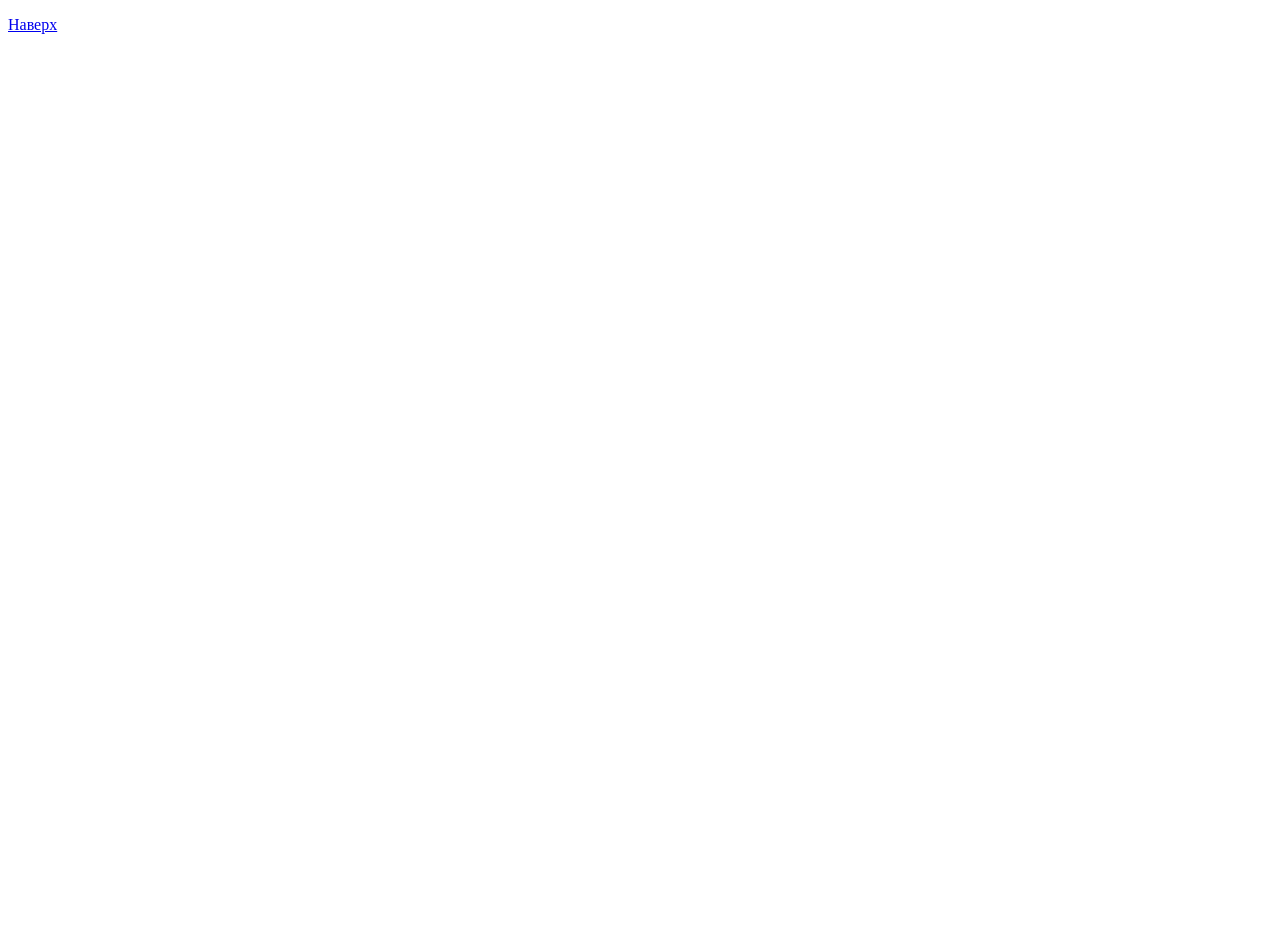
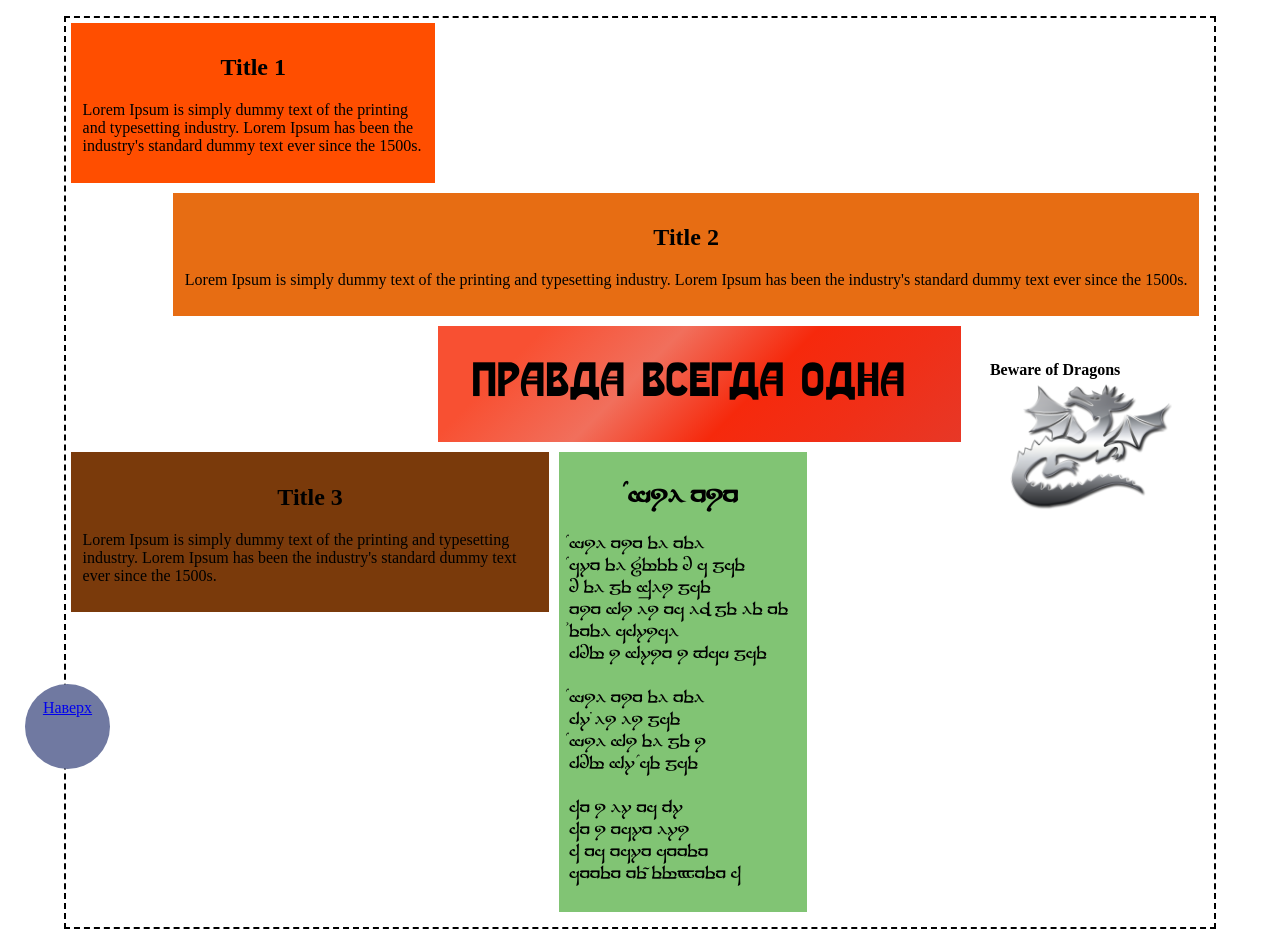
Before and after one commit to 5029444/external-courses, a plain HTML site: page task8/task4/index.html in a window 1280 px wide. Before the commit the page ends 800 px from the top, so only its background shows below. Drawn offline with Linux system fonts and the light colour scheme.

Commit message:
task ready

```diff
--- a/task8/task4/index.html
+++ b/task8/task4/index.html
@@ -1,17 +1,78 @@
 <!DOCTYPE HTML>
-<html>
+<html lang="ru">
 <head>
     <meta charset="utf-8">
-    <link rel="stylesheet" href="style.css">
+    <link rel="stylesheet" type="text/css" href="style.css">
     <title>task4</title>
+<!--пример глобального стиля -->
+    <style>
+           @font-face {
+    font-family: RealTruth;
+    src: url(fonts/RealTruth.ttf);
+   }
+        span {
+            text-transform: uppercase;
+            font-family: RealTruth;
+            font-size:3em;
+            text-align: center;
+        }
+    </style>
 </head>
 
 <body>
-<p><a name="top"></a></p>
+<p><a id="top"></a></p>
+
+<div id="container">
+
+        <div class="workblock width30pct left">
+                <h2>Title 1</h2>
+                <p>Lorem Ipsum is simply dummy text of the printing and typesetting industry. Lorem Ipsum has been the industry's standard dummy text ever since the 1500s. </p>
+              </div>
+              <div class="workblock right">
+                <h2>Title 2</h2>
+                <p>Lorem Ipsum is simply dummy text of the printing and typesetting industry. Lorem Ipsum has been the industry's standard dummy text ever since the 1500s. </p>
+              </div>
+<!-- Пример локальных стилей-->
+                  <div class="right" style="padding: 0.5cm; background-image: url(images/draco.png); width: 200px; height: 200px; background-size: cover">
+                    <p style="font-weight: bolder">Beware of Dragons</p>
+                  </div>
+
+                  <div class="workblock width40pct right" style="padding: 3%; background: linear-gradient(135deg, #f85032 17%,#f85032 17%,#f16f5c 39%,#f6290c 60%,#f6290c 60%,#f02f17 79%,#e73827 100%);">
+                        <span>правда всегда одна </span>
+                      </div>
+
+                    <div class="workblock width40pct left">
+                     <h2>Title 3</h2>
+                     <p>Lorem Ipsum is simply dummy text of the printing and typesetting industry. Lorem Ipsum has been the industry's standard dummy text ever since the 1500s. </p>
+                    </div>
+              <div id="elfish" class="workblock width20pct left">
+                    <h2>Ngil nin</h2>
+                    <p>     Ngil nin el nel <br>
+                            Naun el kree ú a mae <br>
+                            ú el me Síli mae <br>
+                            nin fi li na lo me le ne Menel aduial <br>
+                            dúr i fuin i vah mae <br>
+                            <br>
+                            Ngil nin el nel<br>
+                            du Gli li mae<br>
+                            Ngil fi el me i<br>
+                            dúr fu Nae mae<br>
+                            <br>
+                            An i lu na cu<br>
+                            An i naun lui<br>
+                            A na naun annen<br>
+                            annen ne perónen A<br>
+                         </p>
+                  </div>
 
 
 
-<a href="#top">Наверх</a>
+<div id="foot">
+        <a href="#top">Наверх</a>
+</div>
+
+</div>
+
 
 </body>
 </html>
--- a/task8/task4/style.css
+++ b/task8/task4/style.css
@@ -1,3 +1,66 @@
-* {
-    font-family: "Times New Roman", Times, serif;
+@font-face {
+    font-family: Tengwar;
+    src: url("fonts/sindar.ttf") format("truetype");
 }
+
+h2 {
+    text-align:center;
+}
+
+#container {
+    width: 90%;
+    border: 2px dashed #000;
+    padding: 5px;
+    margin: 0 auto;
+    overflow: hidden;
+  }
+
+  .workblock {
+    background: #E76D13;
+    margin-bottom: 10px;
+    margin-right: 10px;
+    padding:1%;
+    float:left;
+  }
+
+  .width20pct {
+    width: 20%;
+  }
+
+  .width30pct {
+    width: 30%;
+    background: #ff4e00;
+  }
+
+  .width40pct {
+    width: 40%;
+    background: #7a3a0b;
+  }
+
+  .left {
+    float:left;
+  }
+
+  .right {
+    float:right;
+  }
+
+  #elfish {
+    background: #81c474;
+    font-family: Tengwar;
+    text-align:left;
+    padding:10px;
+  }
+
+  #foot {
+    display: inline-block;
+    background-color: #7079a1;
+    text-align:center;
+    padding:15px;
+    height: 55px;
+    width: 55px;
+    border-radius: 100%;
+    position: fixed;
+    bottom: 31px;
+    left: 25px;
+  }
```
Also changed, not shown: task8/task4/fonts/RealTruth.ttf (added), task8/task4/fonts/sindar.ttf (added), task8/task4/images/draco.png (added).
